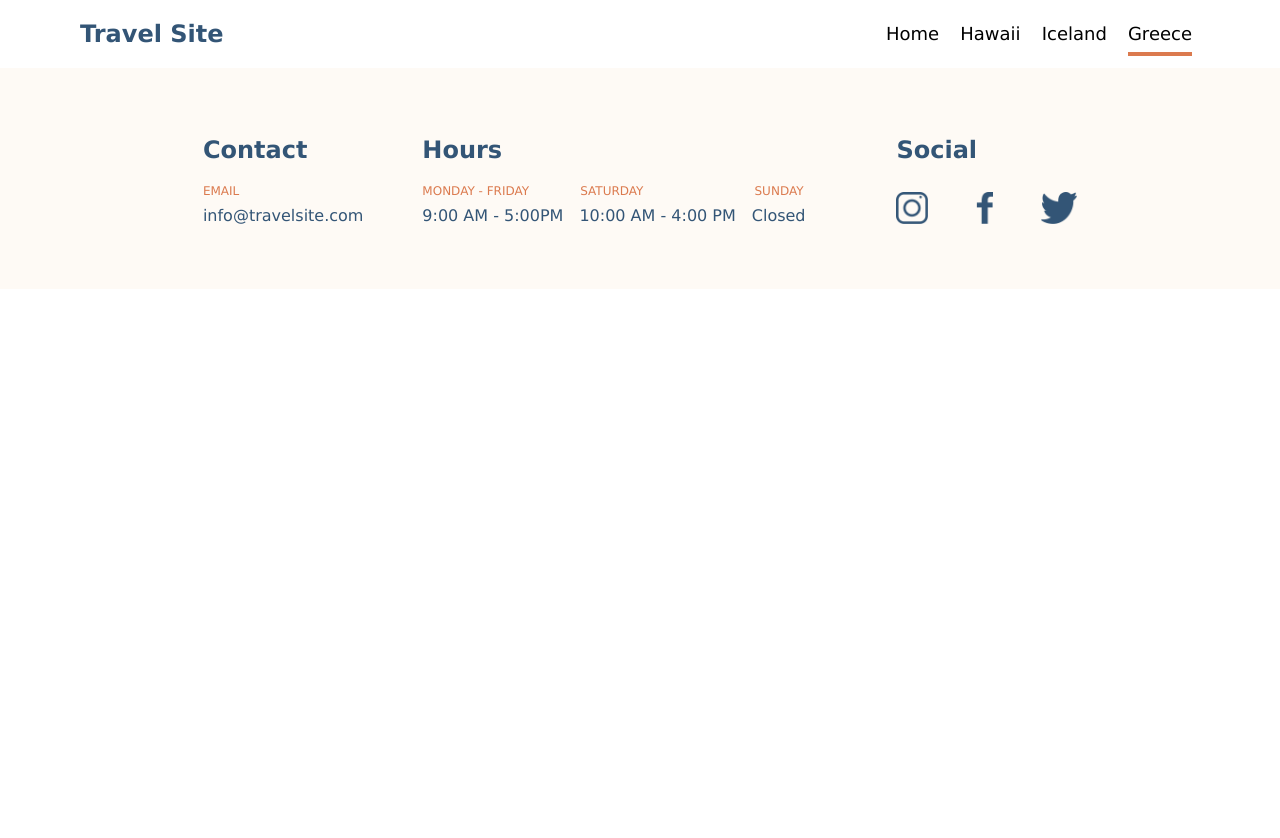
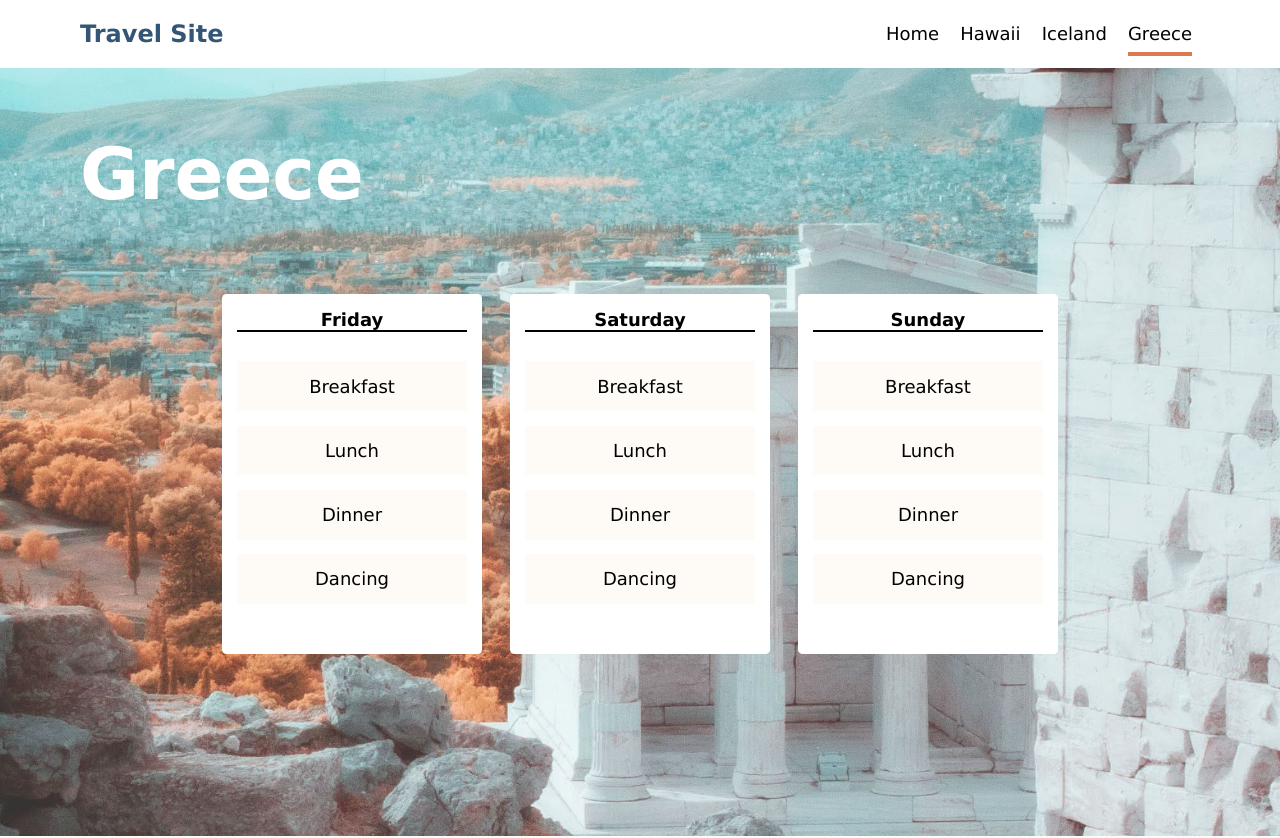
Before and after one commit to b0p1/sofia-rojo-travelsite, a plain HTML site: page pages/greece.html in a window 1280 px wide. Shown: the top 838 px of the page. Before the commit the page ends 800 px from the top, so only its background shows below. Drawn offline with Linux system fonts and the light colour scheme.

Commit message:
final for all pages and css

```diff
--- a/css/destination.css
+++ b/css/destination.css
@@ -36,9 +36,9 @@ h1 {
 
 .main-cards {
   display: flex;
-  justify-content: space-evenly;
+  justify-content: center;
   align-content: center;
-  justify-content: center;
+  zoom: 90%;
 }
 
 .card-day {
--- a/pages/greece.html
+++ b/pages/greece.html
@@ -4,8 +4,9 @@
     <meta charset="UTF-8" />
     <meta http-equiv="X-UA-Compatible" content="IE=edge" />
     <meta name="viewport" content="width=device-width, initial-scale=1.0" />
-    <title>Greece</title>
+    <title>Hawaii</title>
     <link rel="stylesheet" href="../css/global.css" />
+    <link rel="stylesheet" href="../css/destination.css" />
   </head>
   <body>
     <header>
@@ -22,7 +23,38 @@
       </nav>
     </header>
 
-    <main></main>
+    <main class="main-greece">
+      <h1>Greece</h1>
+      <div class="main-cards">
+        <div class="main__card card-day">
+          <h2 class="card__day-friday">Friday</h2>
+          <div class="card__day-itinerary">
+            <p class="card__itinerary">Breakfast</p>
+            <p class="card__itinerary">Lunch</p>
+            <p class="card__itinerary">Dinner</p>
+            <p class="card__itinerary">Dancing</p>
+          </div>
+        </div>
+        <div class="main__card card-day">
+          <h2 class="card__day-saturday">Saturday</h2>
+          <div class="card__day-itinerary">
+            <p class="card__itinerary">Breakfast</p>
+            <p class="card__itinerary">Lunch</p>
+            <p class="card__itinerary">Dinner</p>
+            <p class="card__itinerary">Dancing</p>
+          </div>
+        </div>
+        <div class="main__card card-day">
+          <h2 class="card__day-sunday">Sunday</h2>
+          <div class="card__day-itinerary">
+            <p class="card__itinerary">Breakfast</p>
+            <p class="card__itinerary">Lunch</p>
+            <p class="card__itinerary">Dinner</p>
+            <p class="card__itinerary">Dancing</p>
+          </div>
+        </div>
+      </div>
+    </main>
 
     <footer>
       <section class="footer-left">
@@ -37,8 +69,12 @@
         <h2>Hours</h2>
         <div class="footer__subtitle-middle footer__subtitle">
           <h4 class="footer__subtitle-days">MONDAY - FRIDAY</h4>
-          <h4 class="footer__subtitle-days footer__subtitle-days-mid">SATURDAY</h4>
-          <h4 class="footer__subtitle-days footer__subtitle-days-right">SUNDAY</h4>
+          <h4 class="footer__subtitle-days footer__subtitle-days-mid">
+            SATURDAY
+          </h4>
+          <h4 class="footer__subtitle-days footer__subtitle-days-right">
+            SUNDAY
+          </h4>
         </div>
         <div class="footer__hours">
           <p class="footer__hours">9:00 AM - 5:00PM</p>
```
Also changed, not shown: css/main.css (+5 -5 lines), pages/iceland.html (+42 -7 lines).
